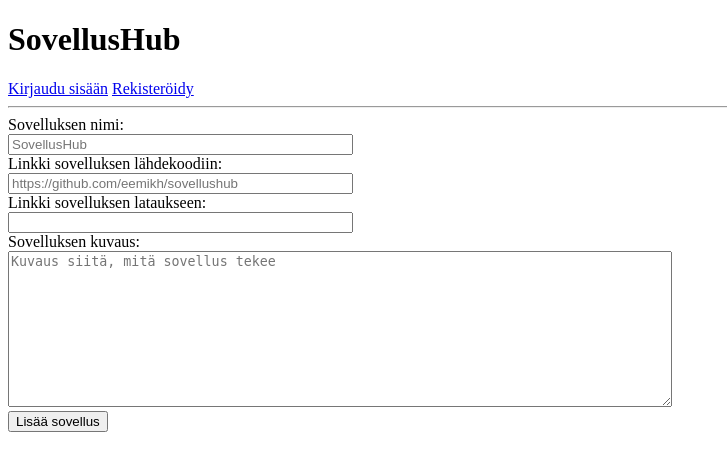
After one commit to eemikh/sovellushub, a Flask app: page /create in a window 1280 px wide. The commit adds this page. Shown: the top 471 px of the page, without its empty margins (0-727 px from the left). Run offline with Flask 3, Linux system fonts and the light colour scheme; parts of the project's set-up code (start-up, migrations or seed data) failed here and were passed over.

Commit message:
add program creation page

```diff
--- a/app.py
+++ b/app.py
@@ -66,3 +66,8 @@ def logout():
     del session["username"]
     flash("Kirjauduttu ulos")
     return redirect("/")
+
+
+@app.route("/create")
+def create_page():
+    return render_template("create.html")
--- /dev/null
+++ b/templates/create.html
@@ -0,0 +1,19 @@
+{% extends "base.html" %}
+
+{% block content %}
+<form action="/create" method="post">
+  <label for="name">Sovelluksen nimi:</label> <br/>
+  <input type="text" id="name" name="name" size="40" placeholder="SovellusHub" requided /> <br/>
+
+  <label for="source_link">Linkki sovelluksen lähdekoodiin:</label> <br/>
+  <input type="text" id="source_link" name="source_link" size="40" placeholder="https://github.com/eemikh/sovellushub" required /> <br/>
+
+  <label for="download_link">Linkki sovelluksen lataukseen:</label> <br/>
+  <input type="text" id="download_link" name="download_link" size="40" required /> <br/>
+
+  <label for="description">Sovelluksen kuvaus:</label> <br/>
+  <textarea id="description" name="description" rows=10 cols=80 placeholder="Kuvaus siitä, mitä sovellus tekee" required></textarea> <br/>
+
+  <input type="button" value="Lisää sovellus" />
+</form>
+{% endblock %}
```
Also changed, not shown: templates/index.html (+5 -3 lines).
